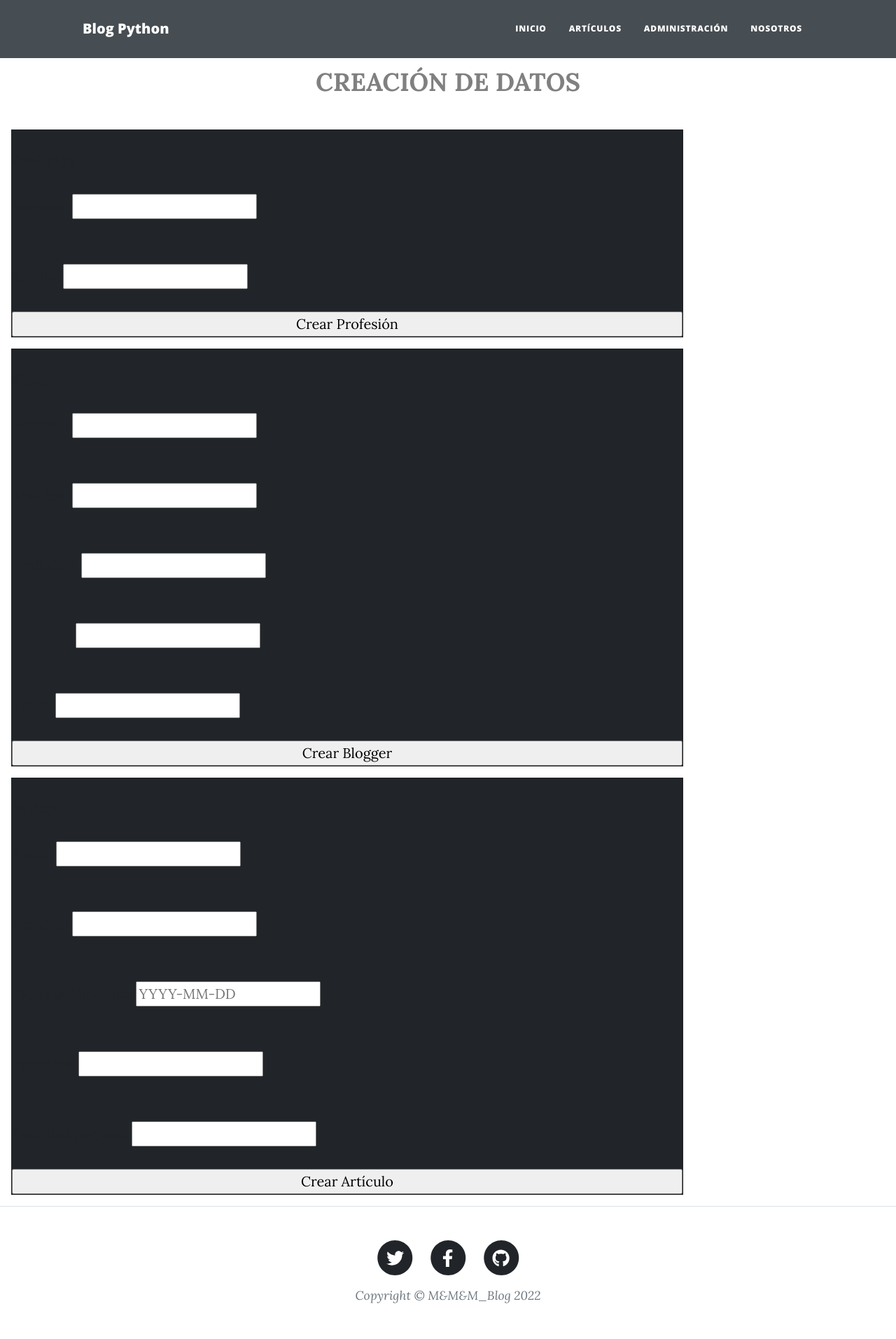
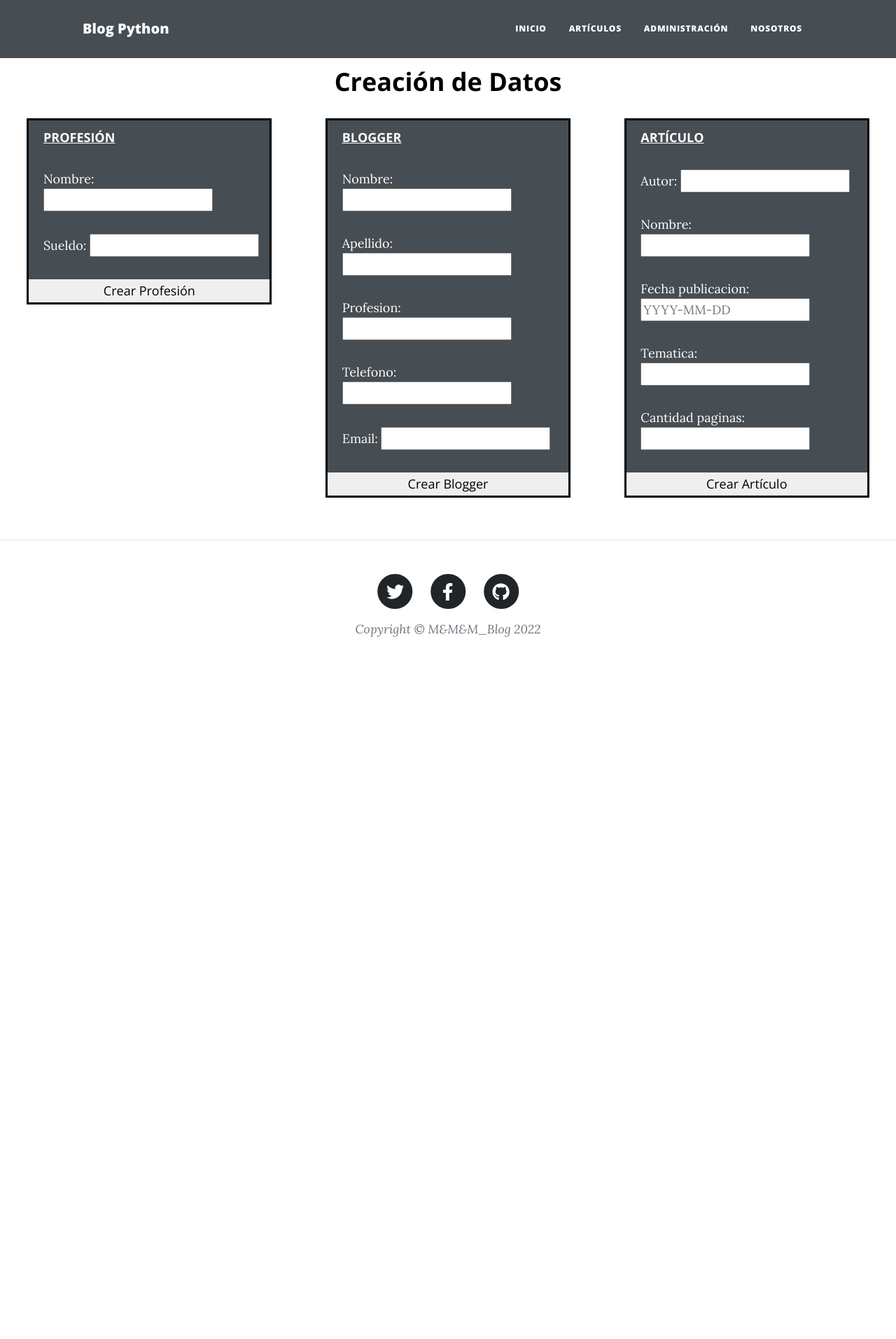
Before and after one commit to marti-fdez/Blog_CoderHouse, a Django app: page /blog-app-index/crear-datos in a window 1280 px wide. Shown: the whole page at 70% size. After the commit the page ends 910 px from the top, so only its background shows below. Run offline with Django 4.2, Linux system fonts and the light colour scheme; some libraries are stand-ins or nearby versions.

Commit message:
crud creacion de datos acabado

```diff
--- a/BlogApp/templates/BlogApp/crear_datos.html
+++ b/BlogApp/templates/BlogApp/crear_datos.html
@@ -11,40 +11,97 @@
         padding-top: 3%;
         font-weight: bold;
         text-decoration: underline;
+        font-family: "Open Sans";
+        padding-left: 6%;
     }
     div.title{
         padding: 2%;
         font-size: 180%;
         text-align: center;
         font-weight: bold;
-        color: grey;
+        color: rgb(0, 0, 0);
+        font-family:"Open Sans";
     }
+    div.bloque_forms{
+        display: flex;
+        width: 100%;
+    }
+    div.form_bloque{
+        flex: 25%;
+        padding-left: 3%;
+        padding-right: 3%;
+    }
+    form.form_estilo{
+        width: 100%;
+        background-color: rgb(70, 77, 83);
+        color: white;
+        font-size: 90%;
+        border: solid 3px black;
+        border-bottom: none;
+
+    }
+    div.atributos{
+        padding-left: 6%;
+        padding-right: 2%;
+        width: 100%;
+    }
+
+    input.submit{
+        width: 100%;
+        padding: 0%;
+        border: none;
+        border-bottom: solid 3px black;
+        font-family:"Open Sans";
+        padding: 1%;
+
+    }
+    input.submit:hover{
+        background-color: black;
+        color: white;
+    }
+
+
 </style>
 
-<div class="title">CREACIÓN DE DATOS</div>
+<div class="title">Creación de Datos</div>
 
 <div class="bloque_forms">
-    <form class="m-3 card bg-dark w-75 text-left center" action="{% url "crear-profesion" %}" method="POST">
-        <div class = "form_title">Profesión</div>
-        {% csrf_token %}
-        {{ formulario_profesion.as_p }}
-        <input type="submit" value="Crear Profesión">
-    </form>
+    <div class="form_bloque">
+        <form class="form_estilo" action="{% url "crear-profesion" %}" method="POST">
+            <div class="form_title">PROFESIÓN</div>
+            <div class="atributos">
+                {% csrf_token %}
+                {{ formulario_profesion.as_p }}
+            </div>
+            <input class="submit" type="submit" value="Crear Profesión">
+        </form>
+    </div>
 
-    <form class="m-3 card bg-dark w-75 text-left center" action="{% url "crear-blogger" %}" method="POST">
-        <div class="form_title">Blogger</div>
-        {% csrf_token %}
-        {{ formulario_blogger.as_p }}
-        <input type="submit" value="Crear Blogger">
-    </form>
+    <div class="form_bloque">
+        <form class="form_estilo" action="{% url "crear-blogger" %}" method="POST">
+            <div class="form_title">BLOGGER</div>
+            <div class="atributos">
+                {% csrf_token %}
+                {{ formulario_blogger.as_p }}
+            </div>
+            <input class="submit" type="submit"  value="Crear Blogger">
+        </form>
+    </div>
 
-    <form class="m-3 card bg-dark w-75 text-left center" action="{% url "crear-articulo" %}" method="POST">
-        <div class="form_title">Artículo</div>
-        {% csrf_token %}
-        {{ formulario_articulo.as_p }}
-        <input type="submit" value="Crear Artículo">
-    </form>
+    <div class="form_bloque">
+        <form class="form_estilo" action="{% url "crear-articulo" %}" method="POST">
+            <div class="form_title">ARTÍCULO</div>
+            <div class="atributos">
+                {% csrf_token %}
+                {{ formulario_articulo.as_p }}
+            </div>
+            <input class="submit" type="submit" value="Crear Artículo">
+        </form>
+    </div>
 </div>
 
 
+
+<br><br>
+
 {% endblock contenido_no_heredado %}
--- a/BlogApp/urls.py
+++ b/BlogApp/urls.py
@@ -1,11 +1,11 @@
 from django.urls import path
-from BlogApp.views import action_buscar_articulo, buscar_articulos, crear_articulo, crear_blogger, crear_interface, crear_profesion, inicio, articulos, administracion
+from BlogApp.views import action_buscar_articulo, buscar_articulos, crear_articulo, crear_blogger, crear_datos, crear_profesion, inicio, articulos, administracion
 
 urlpatterns = [
     path('', inicio, name="inicio"),
     path('articulos', articulos , name="articulos"),
     path('administracion', administracion, name="administracion"),
-    path('crear-datos', crear_interface, name="crear-datos"),
+    path('crear-datos', crear_datos, name="crear-datos"),
     path('crear-profesion', crear_profesion, name="crear-profesion"),
     path('crear-blogger', crear_blogger, name="crear-blogger"),
     path('crear-articulo', crear_articulo, name="crear-articulo"),
--- a/BlogApp/views.py
+++ b/BlogApp/views.py
@@ -1,5 +1,6 @@
 
 from django.shortcuts import render
+from django.urls import reverse
 
 from BlogApp.forms import BuscarArticulo, CrearArticulo, CrearBlogger, CrearProfesion
 from BlogApp.models import Articulo, Profesion, Blogger
@@ -15,24 +16,25 @@
 def administracion(request):
     return render(request, "BlogApp/administracion.html")
 
-def crear_interface(request):
+def crear_datos(request):
     formulario_profesion = CrearProfesion()
     formulario_blogger = CrearBlogger()
     formulario_articulo = CrearArticulo()
     return render(request, "BlogApp/crear_datos.html", {'formulario_profesion': formulario_profesion, 'formulario_blogger': formulario_blogger, 'formulario_articulo': formulario_articulo})
 
 def crear_profesion(request):
-    mensaje = ""
     formulario = CrearProfesion(request.POST)
     if formulario.is_valid():
         data = formulario.cleaned_data
         profesion = Profesion(nombre=data['nombre'],sueldo=data['sueldo'])
         profesion.save()
         mensaje = "¡Profesión creada con éxito!"
-    return render(request, 'BlogApp/administracion.html', {'mensaje': mensaje})
+        return render(request, 'BlogApp/administracion.html', {'mensaje': mensaje})
+    else:
+        return reverse('administracion.html')
+
 
 def crear_blogger(request):
-    mensaje = ""
     formulario = CrearBlogger(request.POST)
     if formulario.is_valid():
         data = formulario.cleaned_data
@@ -40,7 +42,9 @@
         blogger = Blogger(nombre=data['nombre'],apellido=data['apellido'], profesion=profesion_elegida, telefono=data['telefono'], email=data['email'])
         blogger.save()
         mensaje = "¡Blogger creado con éxito!"
-    return render(request, 'BlogApp/administracion.html', {'mensaje': mensaje})
+        return render(request, 'BlogApp/administracion.html', {'mensaje': mensaje})
+    else:
+        return reverse('administracion.html')
 
 def crear_articulo(request):
     mensaje = ""
@@ -51,7 +55,7 @@
         articulo = Articulo(autor=autor_elegido,fecha_publicacion=data['fecha_publicacion'], tematica=data['tematica'], cantidad_paginas=data['cantidad_paginas'])
         articulo.save()
         mensaje = "¡Artículo creado con éxito!"
-    return render(request, 'BlogApp/posts.html', {'mensaje': mensaje})
+    return render(request, 'BlogApp/administracion.html', {'mensaje': mensaje})
 
 
 def buscar_articulos(request):
```
Also changed, not shown: BlogApp/templates/BlogApp/administracion.html (+44 -18 lines), db.sqlite3.
